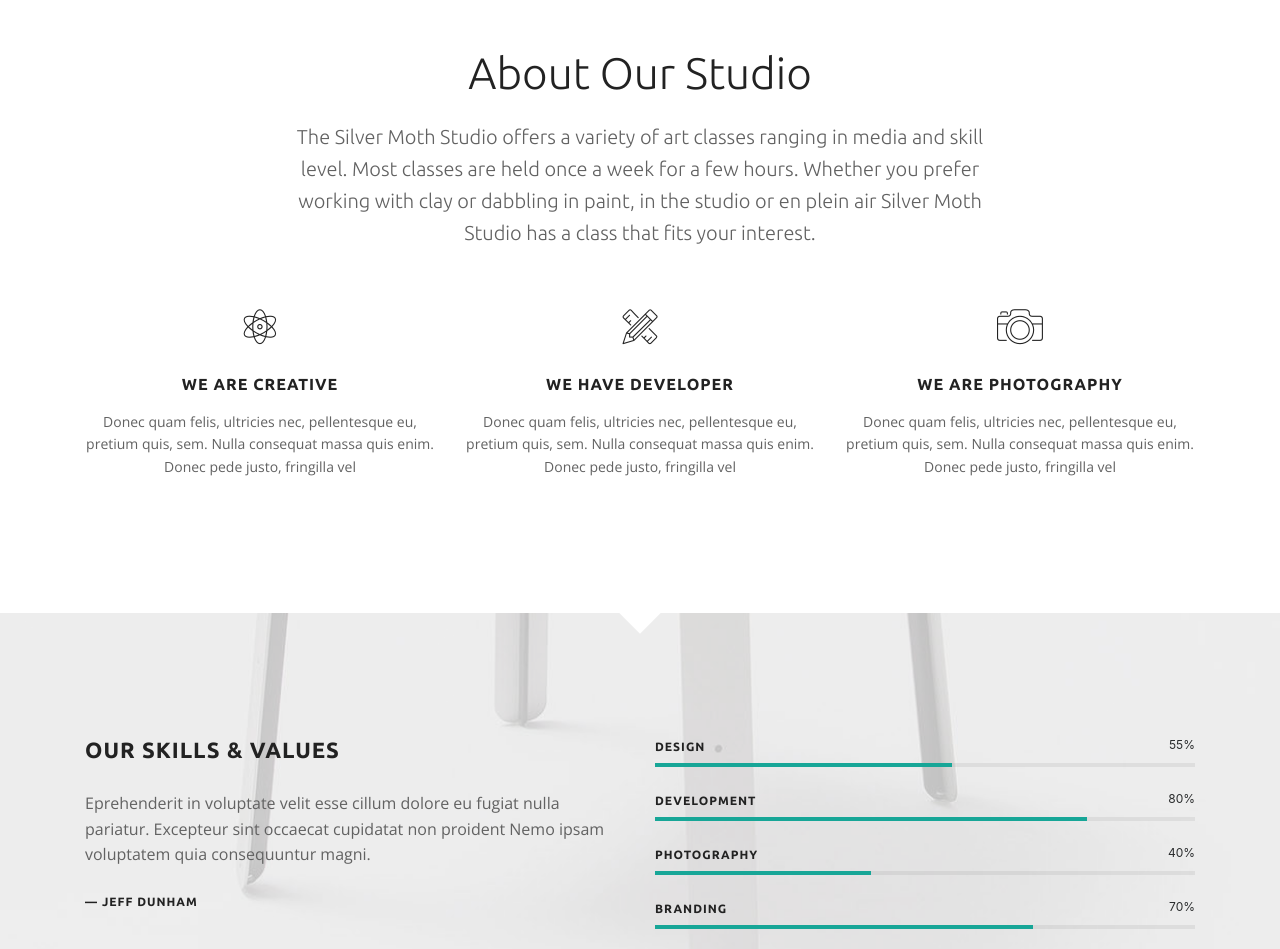
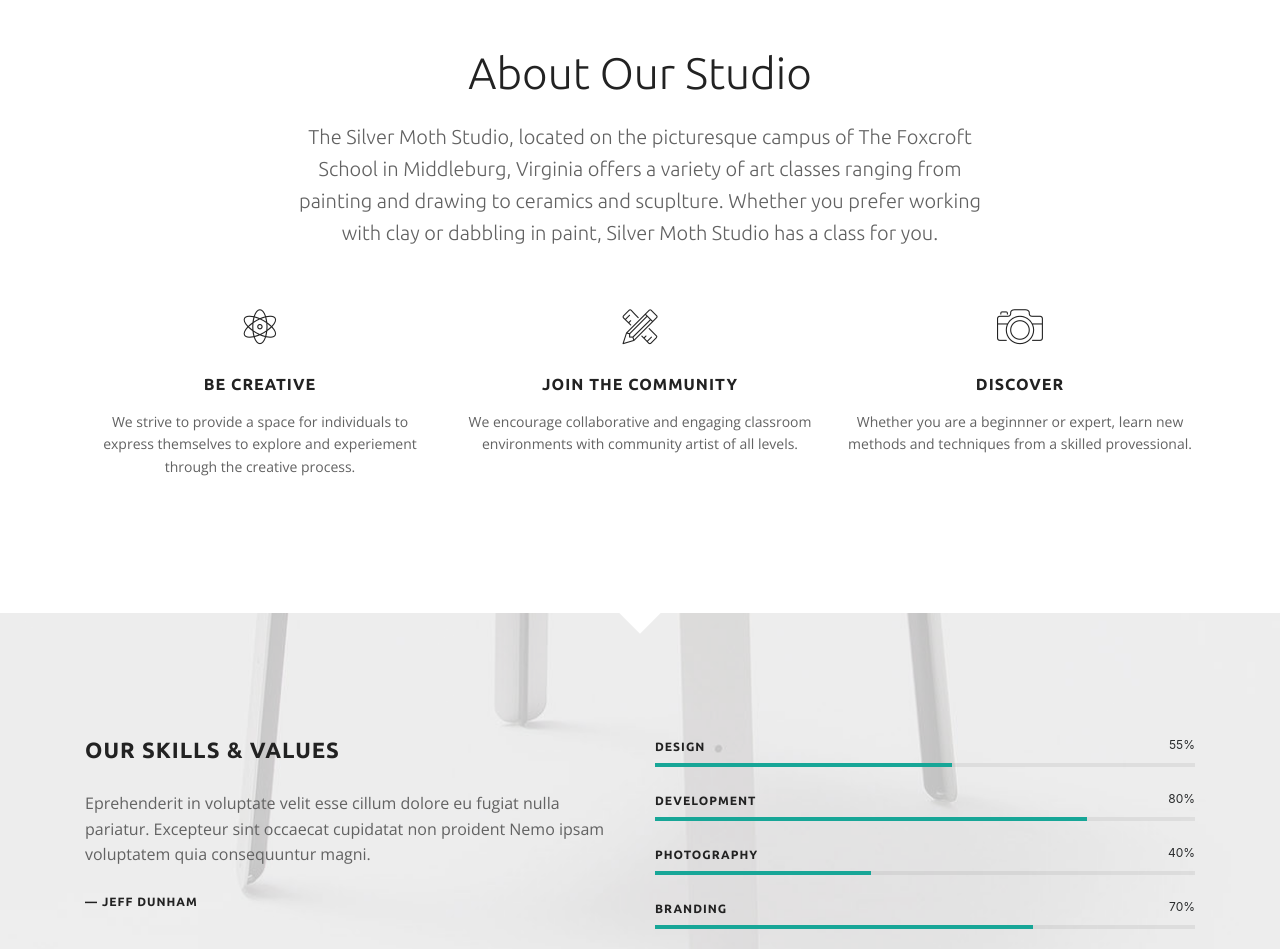
Before and after one commit to blwasham/jackieart-apollo, a plain HTML site: page index.html in a window 1280 px wide. Shown: the part 880-1829 px from the top of the page. Drawn offline with nearby package versions, Linux system fonts and the light colour scheme; some packages are replaced by stand-ins of ours; files whose address does not match are found by name.

Commit message:
added about us info

```diff
--- a/index.html
+++ b/index.html
@@ -39,6 +39,9 @@
 
         <!-- Logo -->
         <div class="logo">
+          <a href="index">
+            SilverMothStudio
+          </a>
           <!--
           <a href="index.html">
                         <img class="logo-light" src="img/jackieart_imgs/silvermoth_logo_light.png" alt="Silvermoth Studio" />
@@ -182,8 +185,11 @@
       <div class="container text-center mb-60">
         <h1>About Our Studio</h1>
         <p class="lead-lg max-width-700">
-          The Silver Moth Studio offers a variety of art classes ranging in media and skill level. Most classes are held once a week for a few hours. Whether you prefer working with clay or dabbling in paint, in the studio or en plein air Silver Moth Studio has
-          a class that fits your interest.
+          The Silver Moth Studio, located on the picturesque campus of The
+          Foxcroft School in Middleburg, Virginia offers a variety of art classes
+          ranging from painting and drawing to ceramics and scuplture.
+          Whether you prefer working with clay or dabbling in paint, Silver Moth
+          Studio has a class for you.
         </p>
       </div>
       <div class="container text-center">
@@ -192,22 +198,35 @@
             <div class="alt-icon-top icon-gray">
               <i class="icon-genius"></i>
             </div>
-            <h4 class="alt-title">We are Creative</h4>
-            <p>Donec quam felis, ultricies nec, pellentesque eu, pretium quis, sem. Nulla consequat massa quis enim. Donec pede justo, fringilla vel</p>
+            <h4 class="alt-title">Be Creative</h4>
+            <p>
+              We strive to provide a space for individuals to express themselves
+              to explore and experiement through the creative process.
+            </p>
           </div>
           <div class="col-md-4 content-box mb-sm-45">
             <div class="alt-icon-top icon-gray">
               <i class="icon-tools"></i>
             </div>
-            <h4 class="alt-title">We have Developer</h4>
-            <p>Donec quam felis, ultricies nec, pellentesque eu, pretium quis, sem. Nulla consequat massa quis enim. Donec pede justo, fringilla vel</p>
+            <h4 class="alt-title">
+              Join The Community
+            </h4>
+            <p>
+              We encourage collaborative and engaging classroom environments
+              with community artist of all levels.
+            </p>
           </div>
           <div class="col-md-4 content-box">
             <div class="alt-icon-top icon-gray">
               <i class="icon-camera"></i>
             </div>
-            <h4 class="alt-title">we are photography</h4>
-            <p>Donec quam felis, ultricies nec, pellentesque eu, pretium quis, sem. Nulla consequat massa quis enim. Donec pede justo, fringilla vel</p>
+            <h4 class="alt-title">
+              Discover
+            </h4>
+            <p>
+              Whether you are a beginnner or expert, learn new methods and
+              techniques from a skilled provessional.
+            </p>
           </div>
         </div>
       </div>
```
